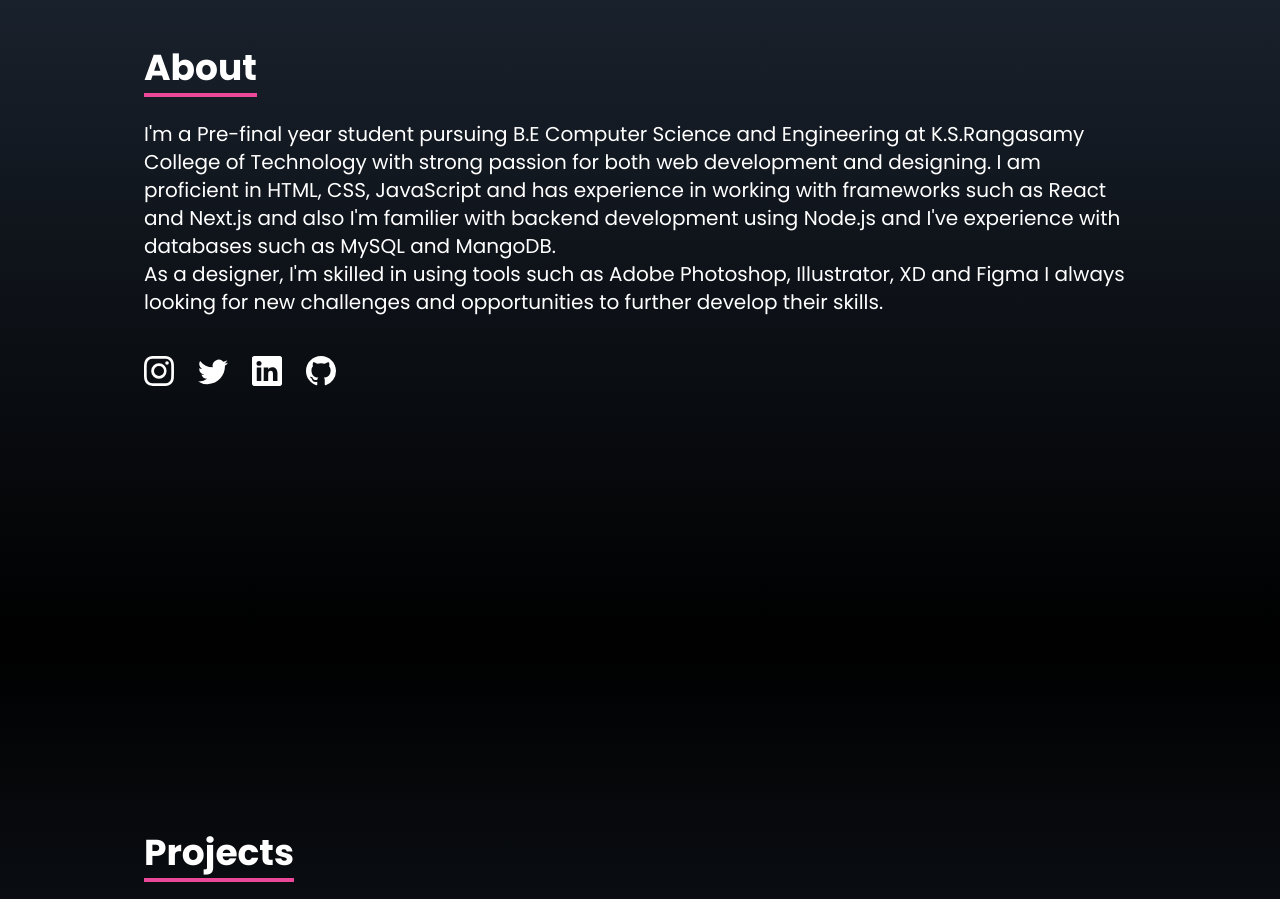
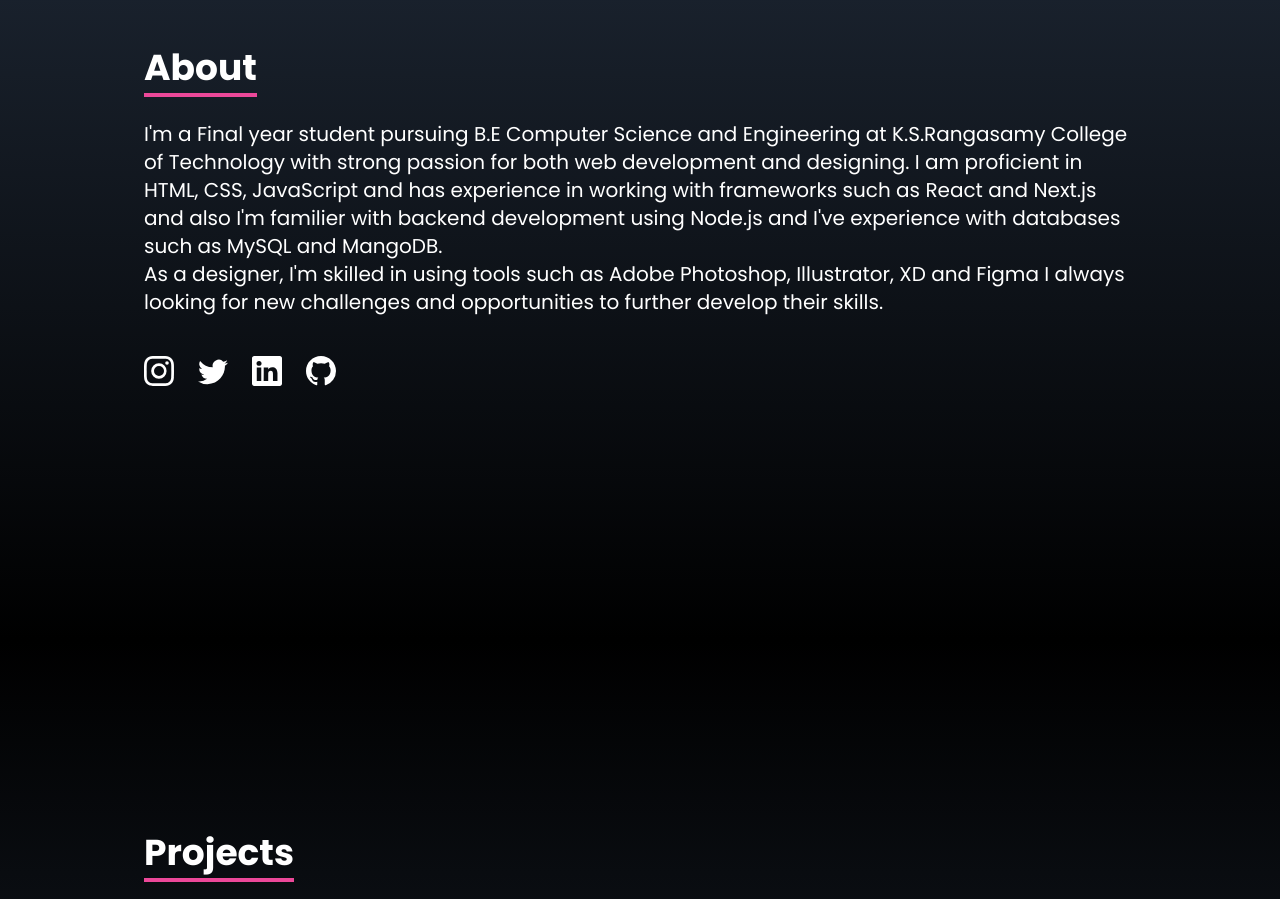
Before and after one commit to ponnparamaguru/portfolio, a React (Create React App) app: page / in a window 1280 px wide. Shown: the part 960-1859 px from the top of the page. Built offline with nearby package versions, Linux system fonts and the light colour scheme; the HTML template or start-up script is replaced by a standard one.

Commit message:
about.jsx

```diff
--- a/src/components/about.jsx
+++ b/src/components/about.jsx
@@ -12,7 +12,7 @@ const about = () => {
             </div>
             <div>
                 <p className='text-l md:text-xl'>
-                I'm a Pre-final year student pursuing B.E
+                I'm a Final year student pursuing B.E
                 Computer Science and Engineering at K.S.Rangasamy College of Technology with strong passion for both
                 web development and designing.
                 I am proficient in HTML, CSS, JavaScript and has experience in working with frameworks such as React and
```
